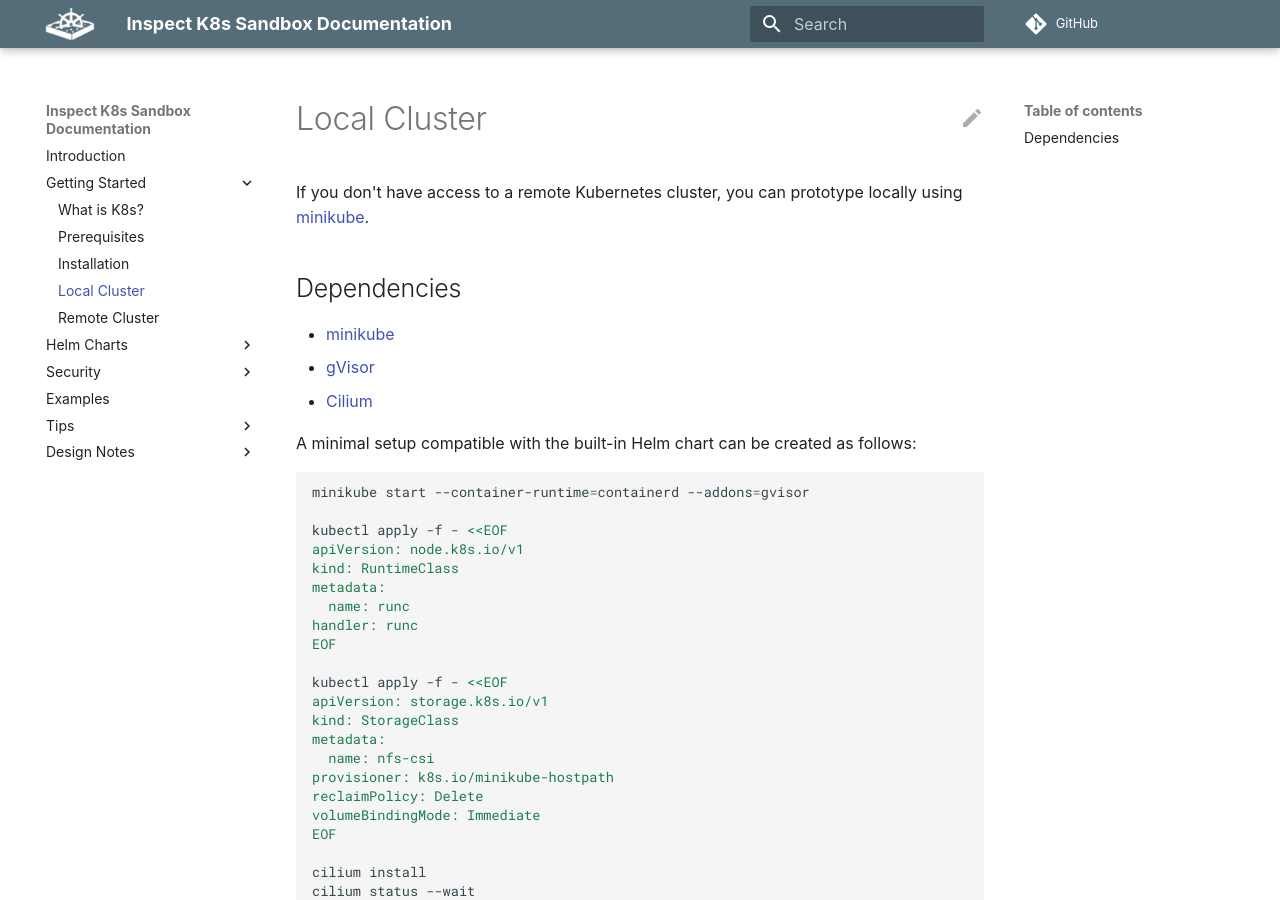
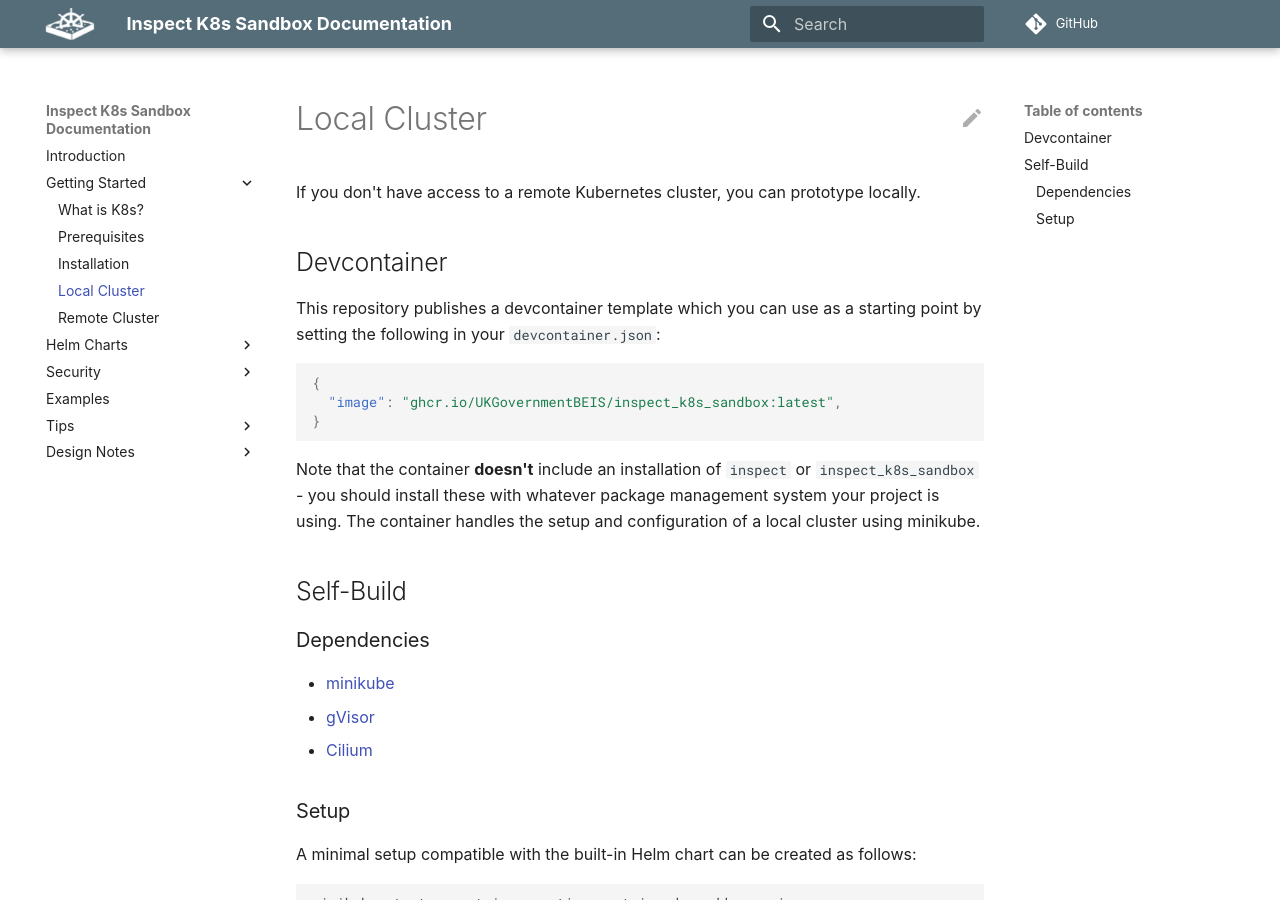
Before and after one commit to UKGovernmentBEIS/inspect_k8s_sandbox, an MkDocs documentation site: the page built from docs/docs/getting-started/local-cluster.md, in a window 1280 px wide and 900 px high. Built offline with MkDocs 1.6.1 and Material for MkDocs 9.7.7, drawn with Linux system fonts in a browser that asks for light colours; some web fonts are replaced; comment, search, counter and statistics services are not loaded.

Commit message:
Add workflow and docs for pulished devcontainer

````diff
--- a/docs/docs/getting-started/local-cluster.md
+++ b/docs/docs/getting-started/local-cluster.md
@@ -1,13 +1,32 @@
 # Local Cluster
 
-If you don't have access to a remote Kubernetes cluster, you can prototype locally using
-[minikube](https://minikube.sigs.k8s.io/docs/).
+If you don't have access to a remote Kubernetes cluster, you can prototype locally.
 
-## Dependencies
+## Devcontainer
+
+This repository publishes a devcontainer template which you can use as a starting point
+by setting the following in your `devcontainer.json`:
+
+```json
+{
+  "image": "ghcr.io/UKGovernmentBEIS/inspect_k8s_sandbox:latest",
+}
+```
+
+Note that the container **doesn't** include an installation of `inspect` or
+`inspect_k8s_sandbox` - you should install these with whatever package management
+system your project is using. The container handles the setup and configuration of
+a local cluster using minikube.
+
+## Self-Build
+
+### Dependencies
 
 * [minikube](https://minikube.sigs.k8s.io/docs/)
 * [gVisor](https://gvisor.dev/docs/user_guide/install/)
 * [Cilium](https://github.com/cilium/cilium-cli)
+
+### Setup
 
 A minimal setup compatible with the built-in Helm chart can be created as follows:
 
````
Also changed, not shown: 1 other file.
